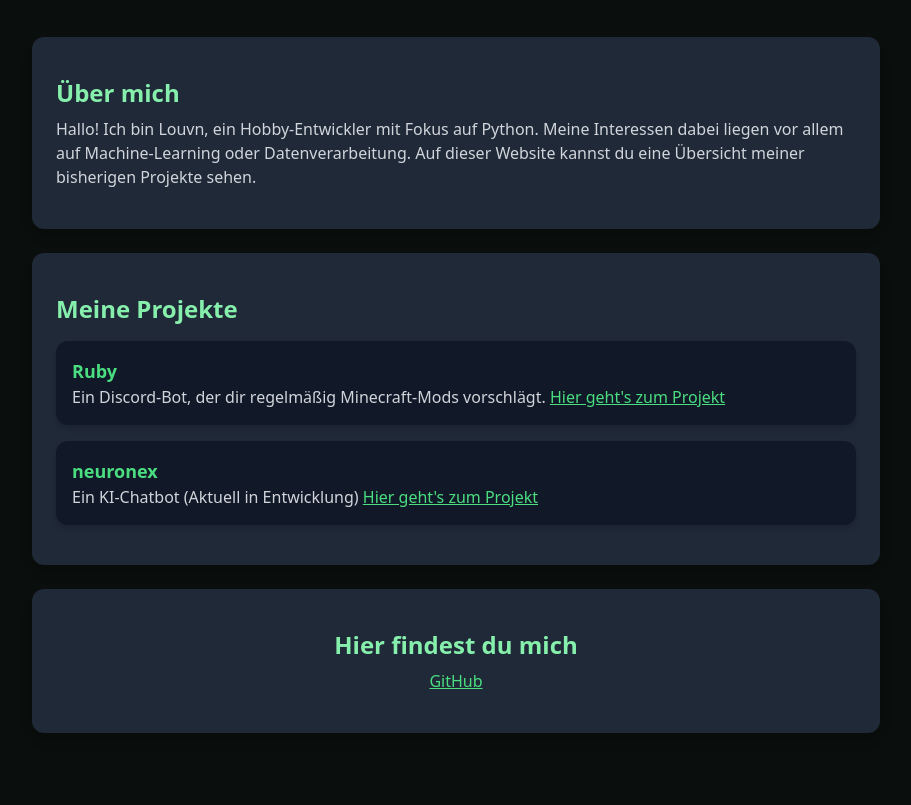
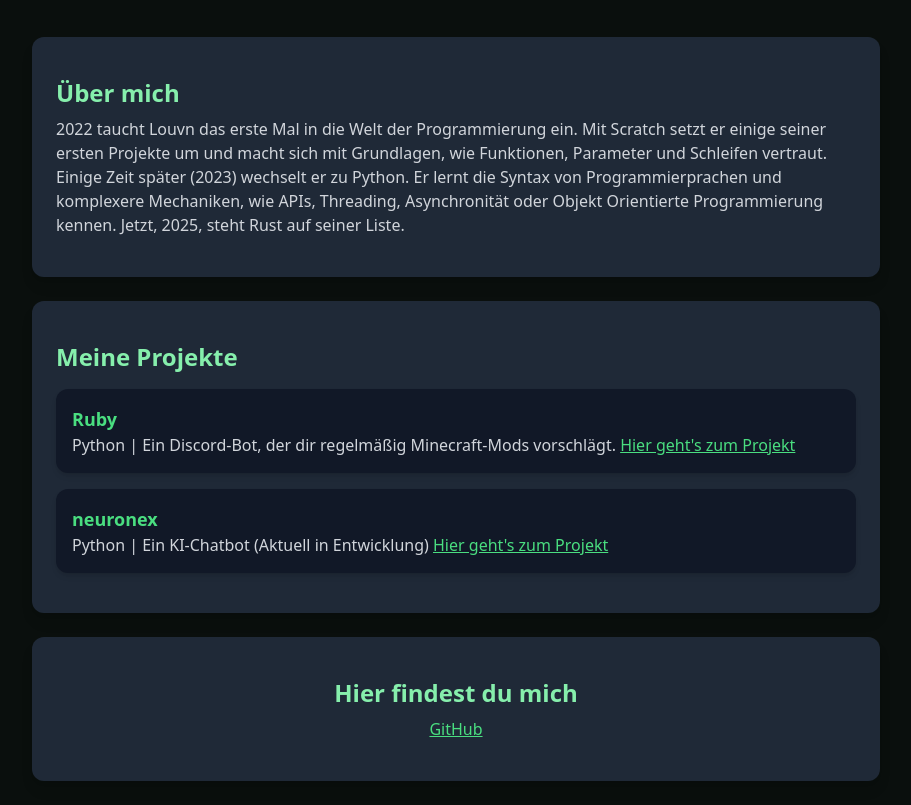
Before and after one commit to Louvn/louvn.github.io, a plain HTML site: page index.html in a window 1280 px wide. Shown: the part 131-936 px from the top of the page, without its empty margins (184-1095 px from the left). Before the commit the page ends 888 px from the top, so only its background shows below. Drawn offline with nearby package versions, Linux system fonts and the light colour scheme.

Commit message:
updated about me

```diff
--- a/index.html
+++ b/index.html
@@ -20,7 +20,7 @@
         <!-- Über mich -->
         <section id="about" class="py-10 rounded-xl bg-gray-800 p-6 shadow-lg">
             <h2 class="text-2xl font-semibold text-green-300">Über mich</h2>
-            <p class="text-gray-300 mt-2">Hallo! Ich bin Louvn, ein Hobby-Entwickler mit Fokus auf Python. Meine Interessen dabei liegen vor allem auf Machine-Learning oder Datenverarbeitung. Auf dieser Website kannst du eine Übersicht meiner bisherigen Projekte sehen.</p>
+            <p class="text-gray-300 mt-2">2022 taucht Louvn das erste Mal in die Welt der Programmierung ein. Mit Scratch setzt er einige seiner ersten Projekte um und macht sich mit Grundlagen, wie Funktionen, Parameter und Schleifen vertraut. Einige Zeit später (2023) wechselt er zu Python. Er lernt die Syntax von Programmierprachen und komplexere Mechaniken, wie APIs, Threading, Asynchronität oder Objekt Orientierte Programmierung kennen. Jetzt, 2025, steht Rust auf seiner Liste.</p>
         </section>
 
         <!-- Projekte -->
@@ -29,11 +29,11 @@
             <div class="mt-4 space-y-4">
                 <div class="bg-gray-900 p-4 rounded-xl shadow-md">
                     <h3 class="text-lg font-semibold text-green-400">Ruby</h3>
-                    <p class="text-gray-300">Ein Discord-Bot, der dir regelmäßig Minecraft-Mods vorschlägt. <a href="projects/ruby" class="text-green-400 underline">Hier geht's zum Projekt</a></p>
+                    <p class="text-gray-300">Python | Ein Discord-Bot, der dir regelmäßig Minecraft-Mods vorschlägt. <a href="projects/ruby" class="text-green-400 underline">Hier geht's zum Projekt</a></p>
                 </div>
                 <div class="bg-gray-900 p-4 rounded-xl shadow-md">
                     <h3 class="text-lg font-semibold text-green-400">neuronex</h3>
-                    <p class="text-gray-300">Ein KI-Chatbot (Aktuell in Entwicklung) <a href="projects/neuronex" class="text-green-400 underline">Hier geht's zum Projekt</a></p>
+                    <p class="text-gray-300">Python | Ein KI-Chatbot (Aktuell in Entwicklung) <a href="projects/neuronex" class="text-green-400 underline">Hier geht's zum Projekt</a></p>
                 </div>
             </div>
         </section>
```
